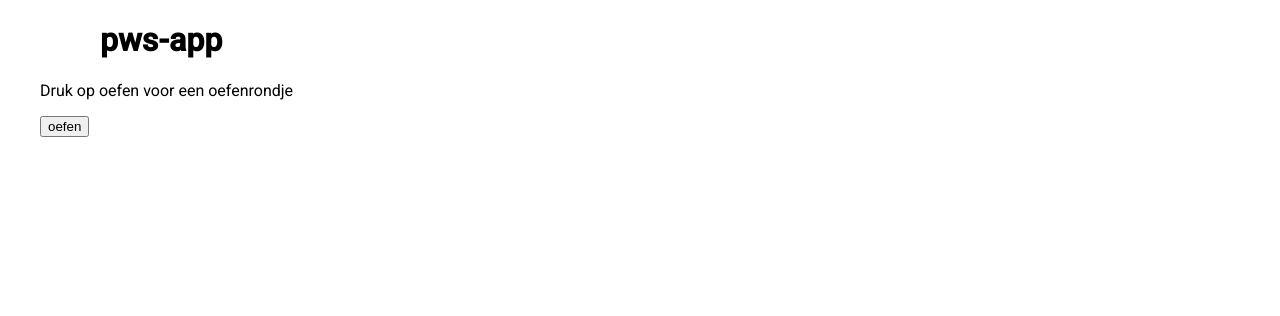
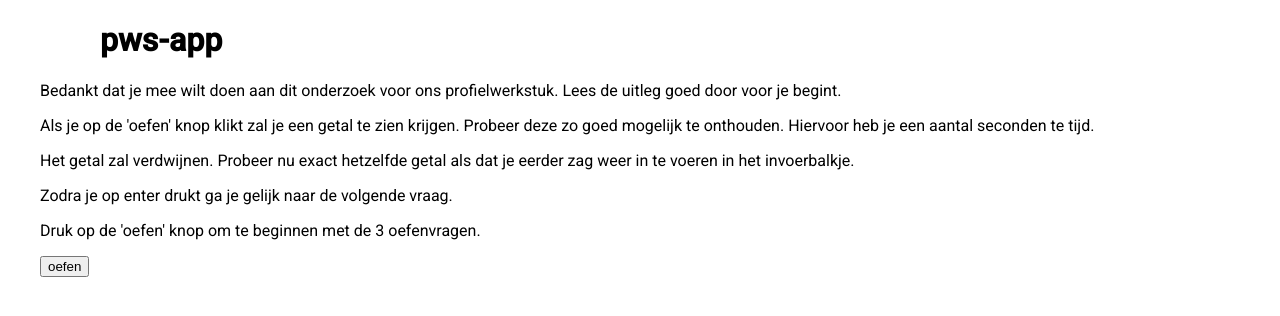
Before and after one commit to yeronimuz/pws-angular, an Angular app: page / in a window 1280 px wide. Shown: the top 316 px of the page. Built offline with nearby package versions, Linux system fonts and the light colour scheme.

Commit message:
puntjes op de i

```diff
--- a/src/app/app.component.html
+++ b/src/app/app.component.html
@@ -3,13 +3,10 @@
     <span><h1>{{ title }}</h1></span>
   </div>
   <div>
-    <mat-label *ngIf="showUitleg">
-      {{uitlegText}}
-      <p>
+    <mat-label *ngIf="showUitleg"
+      [innerHtml]="uitlegText">
+    </mat-label>
       <span><button *ngIf="showButton" mat-button (click)="start()">{{buttonText}}</button></span>
-      </p>
-    </mat-label>
-
   </div>
   <div>
       <mat-label *ngIf="showGetal">{{randomGetal}}</mat-label>
--- a/src/app/app.component.ts
+++ b/src/app/app.component.ts
@@ -11,8 +11,9 @@ class Resultaat {
               public groep: number,
               public cijfers: number,
               public isGoed: number) {}
-  public toString = () : string => {
-    return '{' + this.identificatie + ', ' + this.groep + ', ' + this.cijfers + ', ' + this.isGoed + '}'
+
+  public toString = (): string => {
+    return this.groep + ', ' + this.cijfers + ', ' + this.isGoed + ',\n'
   }
 }
 
@@ -30,7 +31,7 @@ enum Groep {
 export class AppComponent implements OnInit, AfterViewInit {
   public title = 'pws-app';
   public identificatie
-  public aantalVragen = [4, 4, 6, 6];
+  public aantalVragen = [4, 5, 6, 4, 5, 6, 7, 8, 9, 10, 11, 12];
   private vraagCounter: number = 0;
 
   public randomGetal: number;
@@ -42,7 +43,11 @@ export class AppComponent implements OnInit, AfterViewInit {
   public showInput: boolean = false;
   public showButton: boolean = false;
   public buttonText = 'oefen';
-  public uitlegText = 'Druk op oefen voor een oefenrondje';
+  public uitlegText = '<p>Bedankt dat je mee wilt doen aan dit onderzoek voor ons profielwerkstuk. Lees de uitleg goed door voor je begint.</p>' +
+    '<p>Als je op de \'oefen\' knop klikt zal je een getal te zien krijgen. Probeer deze zo goed mogelijk te onthouden. Hiervoor heb je een aantal seconden te tijd.</p>' +
+    '<p>Het getal zal verdwijnen. Probeer nu exact hetzelfde getal als dat je eerder zag weer in te voeren in het invoerbalkje.</p>' +
+    '<p>Zodra je op enter drukt ga je gelijk naar de volgende vraag.</p>' +
+    '<p>Druk op de \'oefen\' knop om te beginnen met de 3 oefenvragen.</p>';
   private getalTimer;
   // De groep waartoe de respondent behoort (0=GEEN, 1=ROOD, 2=GROEN)
   private groep: Groep;
@@ -58,7 +63,6 @@ export class AppComponent implements OnInit, AfterViewInit {
       .subscribe(params => {
         console.log(params);
         this.groep = params.groep;
-        this.identificatie = params.identificatie;
       });
     console.log("Groep = ", this.groep);
     this.showGetal = false;
@@ -67,8 +71,7 @@ export class AppComponent implements OnInit, AfterViewInit {
     this.vraagCounter = 0;
   }
 
-  public start()
-  {
+  public start() {
     this.showButton = false;
     this.showUitleg = false;
     this.nieuwGetal()
@@ -81,11 +84,11 @@ export class AppComponent implements OnInit, AfterViewInit {
   }
 
   public nieuwGetal() {
+    this.randomGetal = this.getRandomGetal(this.aantalVragen[this.vraagCounter]);
     this.invoerGetal = null;
     this.showGetal = true;
     this.showInput = false;
-    this.getalTimer = timer(4000);
-    this.randomGetal = this.getRandomGetal(this.aantalVragen[this.vraagCounter]);
+    this.getalTimer = timer(6000);
     this.getalTimer.subscribe(val => {
       this.showGetal = false;
       this.showInput = true;
@@ -97,14 +100,20 @@ export class AppComponent implements OnInit, AfterViewInit {
    * Het getal ligt dus in de range: 10^3 .. 10^4 - 1 waarbij hier cijfers = 4
    */
   getRandomGetal(cijfers: number) {
-    return Math.round(Math.random() * (Math.pow(10, cijfers) - 1 - Math.pow(10, (cijfers - 1))) + Math.pow(10, (cijfers - 1)));
+    var min = Math.pow(10, cijfers - 1); // 10 ^ (4 - 1) = 1000
+    var max = Math.pow(10, cijfers) - 1; // 10 ^ 4 - 1 = 10.000 - 1 = 9999
+    return Math.floor(Math.random() * (max - min) + min);
   }
 
   /**
    * Wanneer er een getal is ingevoerd (beeindigd met <enter>), dan wordt deze functie aangeroepen
    */
   onInputGetal() {
-    console.log(this.invoerGetal)
+    console.log('Cijfers: ' + this.aantalVragen[this.vraagCounter]);
+    console.log('Random getal: ' + this.randomGetal);
+    console.log('Ingevoerd: ' + this.invoerGetal)
+    console.log('Counter: ' + this.vraagCounter);
+    console.log('Resultaat: ' + this.resultaat);
     this.showInput = false;
     this.showGetal = true;
 
@@ -114,20 +123,20 @@ export class AppComponent implements OnInit, AfterViewInit {
         this.groep,
         this.aantalVragen[this.vraagCounter],
         (this.randomGetal === this.invoerGetal) ? 1 : 0))
-    console.log(this.vraagCounter);
-    console.log(this.resultaat);
-    // We roepen flashWindow aan ook als er niet geflashed moet worden.
-    // Dit is omdat het vervolg van de software in de flashWindow zit
     if (this.groep == Groep.ROOD && this.randomGetal !== this.invoerGetal) {
       this.flashWindow('red');
     }
     if (this.groep == Groep.GROEN && this.randomGetal === this.invoerGetal) {
       this.flashWindow('green');
     }
-    // Het proefrondje stopt na 2 getallen (0, 1)
-    if (this.vraagCounter == 1)
-    {
-      this.uitlegText = 'Je hebt nu een proefrondje gedaan, klik op start voor de test';
+    // Het proefrondje stopt na 3 getallen (we tellen vanaf 0)
+    if (this.vraagCounter == 2) {
+      this.uitlegText = '<p>Je hebt de oefenvragen afgerond.</p>' +
+        '<p>Nu ga je beginnen met de echte test. Deze werkt hetzelfde als de oefentest.</p>' +
+        '<p>Druk op \'start\' om te beginnen. Je zal weer een getal te zien krijgen. Probeer deze zo goed mogelijk te onthouden. Hiervoor heb je een aantal seconden te tijd.</p>' +
+        '<p>Het getal zal verdwijnen. Probeer nu exact hetzelfde getal als dat je eerder zag weer in te voeren in het invoerbalkje.</p>' +
+        '<p>Zodra je op enter drukt ga je gelijk naar de volgende vraag.</p>' +
+        '<p>De echte test bevat 9 vragen. Het aantal cijfers zal oplopen. Doe gewoon zo goed mogelijk je best. Druk op \'start\' om te beginnen met de test.</p>';
       this.showUitleg = true;
       this.buttonText = 'start'
       this.showButton = true;
@@ -143,7 +152,8 @@ export class AppComponent implements OnInit, AfterViewInit {
       this.showInput = false;
       this.showGetal = false;
       this.showButton = false;
-      this.uitlegText = 'Bedankt voor het meedoen aan deze test. Je mag je browser venster sluiten'
+      this.uitlegText = '<p>Heel erg bedankt voor het meedoen aan ons onderzoek!</p>' +
+        '<p>Dit was alles wat we van je nodig hebben. Je kunt het tabblad nu sluiten.</p>';
       this.showUitleg = true;
       this.stuurResultaatOp();
     }
@@ -154,11 +164,11 @@ export class AppComponent implements OnInit, AfterViewInit {
    * Functie voor het flashen van het window.
    */
   private flashWindow(color: string) {
-      this.elementRef.nativeElement.ownerDocument.body.style.backgroundColor = color;
-      const flashTimer = timer(20);
-      flashTimer.subscribe(value => {
-        this.elementRef.nativeElement.ownerDocument.body.style.backgroundColor = 'white';
-      })
+    this.elementRef.nativeElement.ownerDocument.body.style.backgroundColor = color;
+    const flashTimer = timer(20);
+    flashTimer.subscribe(value => {
+      this.elementRef.nativeElement.ownerDocument.body.style.backgroundColor = 'white';
+    })
   }
 
   /**
```
